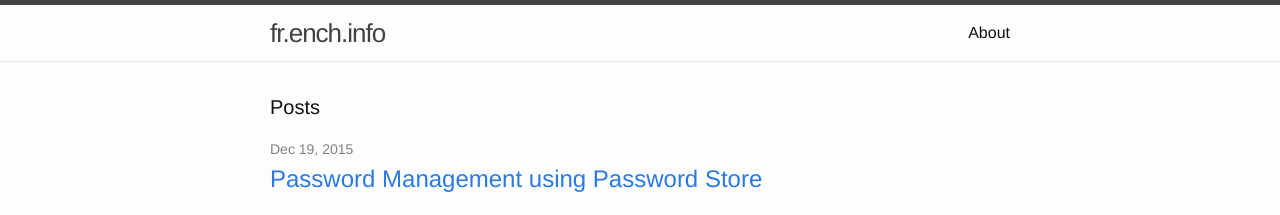
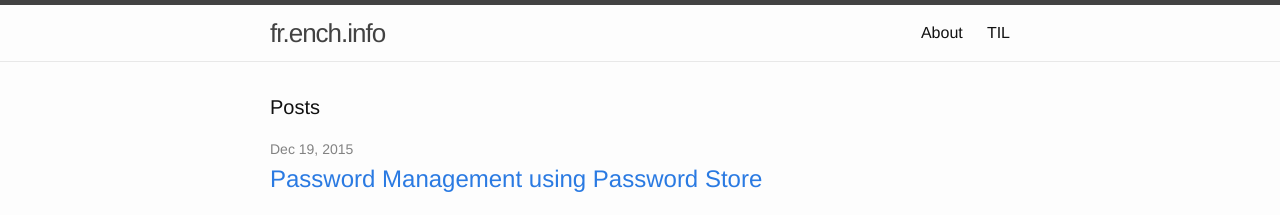
Before and after one commit to puresyntax71/blog, a Jekyll site: the page built from index.html, in a window 1280 px wide. Shown: the top 215 px of the page. Built offline with Jekyll 4.4.1, drawn with Linux system fonts in a browser that asks for light colours.

Commit message:
Minor changes.

```diff
--- a/_includes/header.html
+++ b/_includes/header.html
@@ -19,6 +19,7 @@
           <a class="page-link" href="{{ my_page.url | prepend: site.baseurl }}">{{ my_page.title }}</a>
           {% endif %}
         {% endfor %}
+          <a class="page-link" href="{{ "/til/" | prepend: site.baseurl }}">TIL</a>
       </div>
     </nav>
 
--- a/til.html
+++ b/til.html
@@ -5,7 +5,7 @@ permalink: /til/
 
 <div class="til">
 
-  <h1 class="page-heading">TIL</h1>
+  <h1 class="page-heading">TIL (Today I Learned)</h1>
 
   <dl>
     {% for post in site.data.til %}
@@ -13,4 +13,5 @@ permalink: /til/
       <dd>{{ post[1] | markdownify }}</dd>
     {% endfor %}
   </dl>
+
 </div>
```
